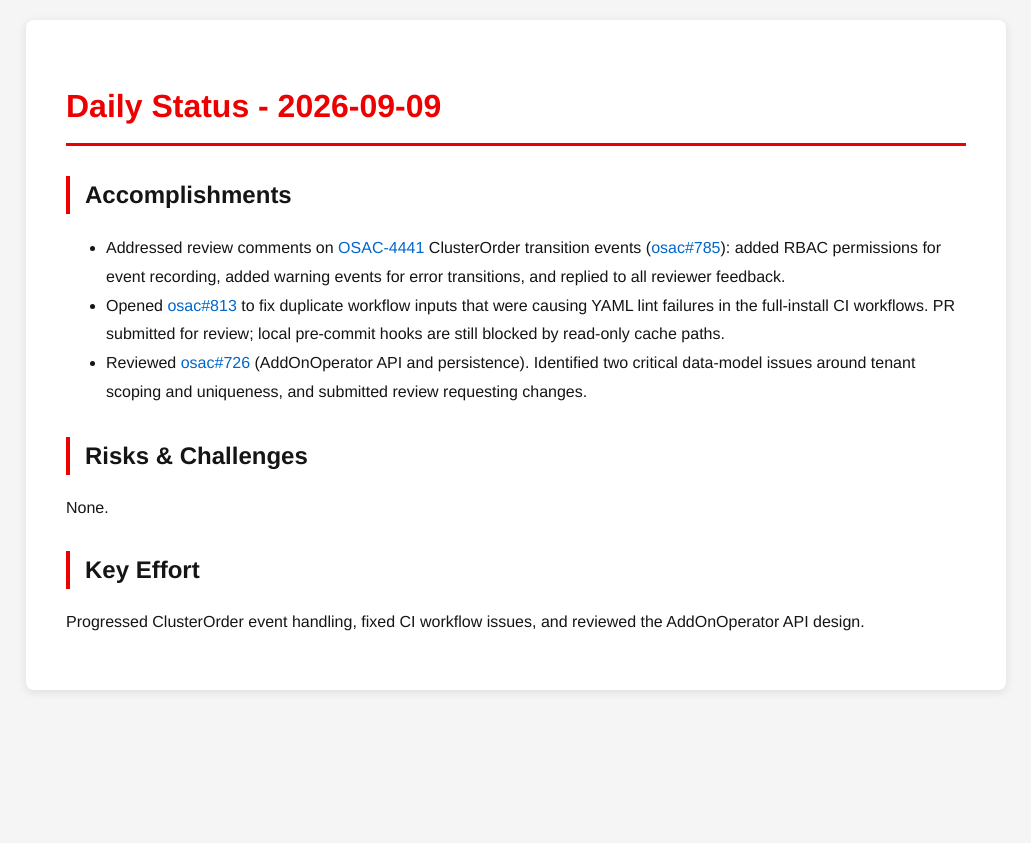
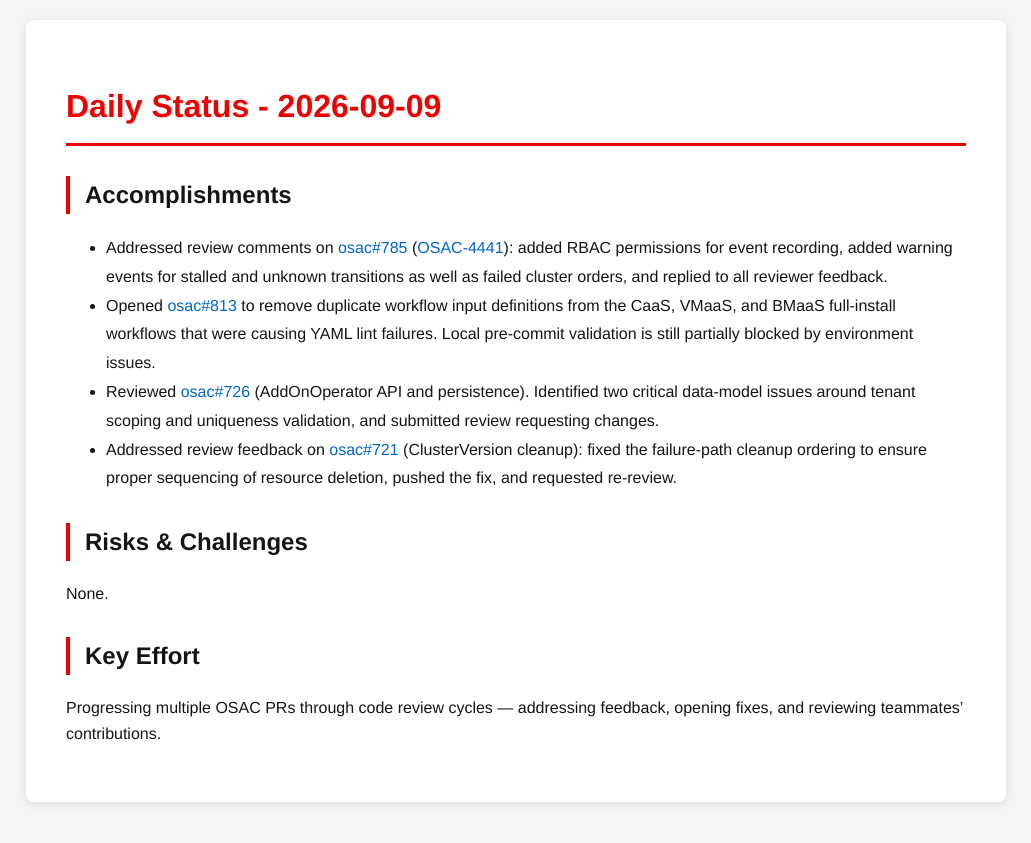
Before and after one commit to tzvatot/daily-status, a Jekyll site: the page built from 2026-09-09.md, in a window 1280 px wide. Shown: the top 843 px of the page, without its empty margins (124-1155 px from the left). Built offline with Jekyll 4.4.1, drawn with Linux system fonts in a browser that asks for light colours.

Commit message:
Daily status update - 2026-09-09

```diff
--- a/2026-09-09.md
+++ b/2026-09-09.md
@@ -7,12 +7,13 @@
 # Daily Status - 2026-09-09
 
 ## Accomplishments
-- Addressed review comments on [OSAC-4441](https://redhat.atlassian.net/browse/OSAC-4441) ClusterOrder transition events ([osac#785](https://github.com/osac-project/osac/pull/785)): added RBAC permissions for event recording, added warning events for error transitions, and replied to all reviewer feedback.
-- Opened [osac#813](https://github.com/osac-project/osac/pull/813) to fix duplicate workflow inputs that were causing YAML lint failures in the full-install CI workflows. PR submitted for review; local pre-commit hooks are still blocked by read-only cache paths.
-- Reviewed [osac#726](https://github.com/osac-project/osac/pull/726) (AddOnOperator API and persistence). Identified two critical data-model issues around tenant scoping and uniqueness, and submitted review requesting changes.
+- Addressed review comments on [osac#785](https://github.com/osac-project/osac/pull/785) ([OSAC-4441](https://redhat.atlassian.net/browse/OSAC-4441)): added RBAC permissions for event recording, added warning events for stalled and unknown transitions as well as failed cluster orders, and replied to all reviewer feedback.
+- Opened [osac#813](https://github.com/osac-project/osac/pull/813) to remove duplicate workflow input definitions from the CaaS, VMaaS, and BMaaS full-install workflows that were causing YAML lint failures. Local pre-commit validation is still partially blocked by environment issues.
+- Reviewed [osac#726](https://github.com/osac-project/osac/pull/726) (AddOnOperator API and persistence). Identified two critical data-model issues around tenant scoping and uniqueness validation, and submitted review requesting changes.
+- Addressed review feedback on [osac#721](https://github.com/osac-project/osac/pull/721) (ClusterVersion cleanup): fixed the failure-path cleanup ordering to ensure proper sequencing of resource deletion, pushed the fix, and requested re-review.
 
 ## Risks & Challenges
 None.
 
 ## Key Effort
-Progressed ClusterOrder event handling, fixed CI workflow issues, and reviewed the AddOnOperator API design.
+Progressing multiple OSAC PRs through code review cycles — addressing feedback, opening fixes, and reviewing teammates' contributions.
```
